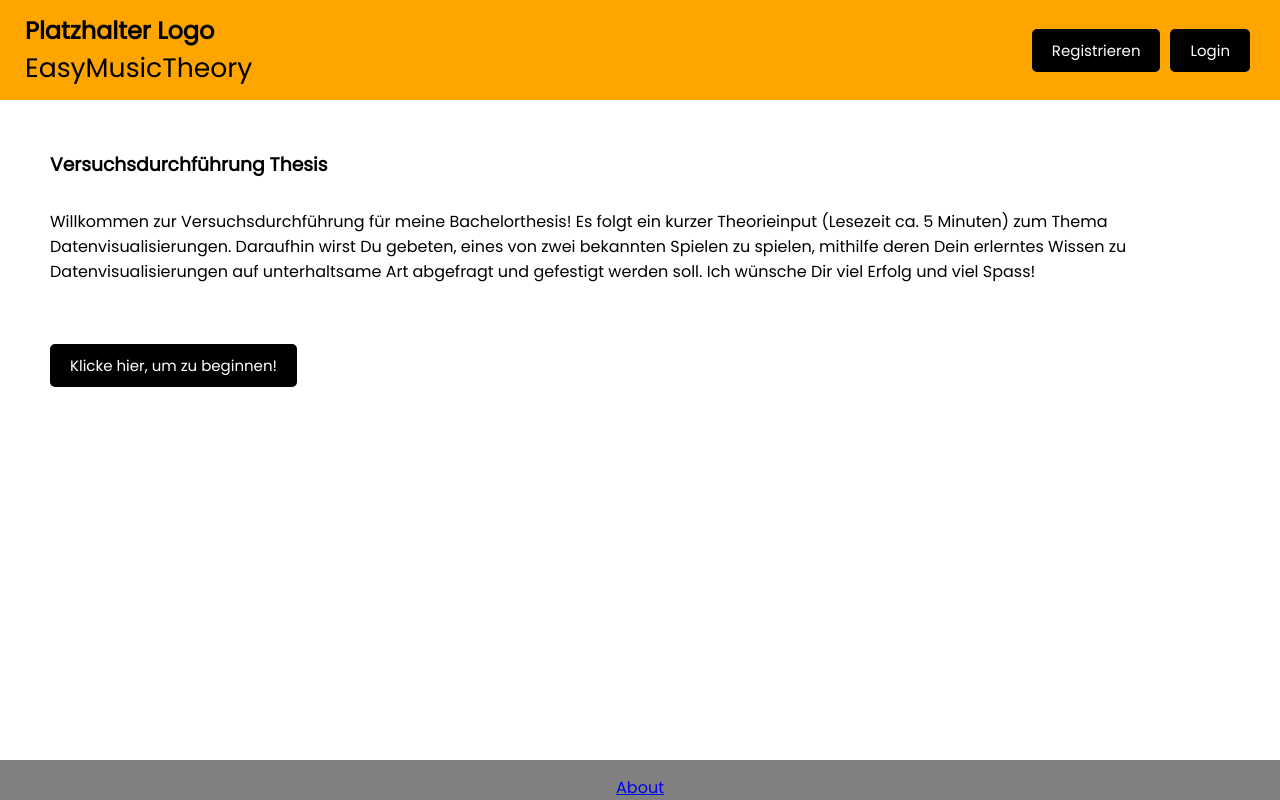
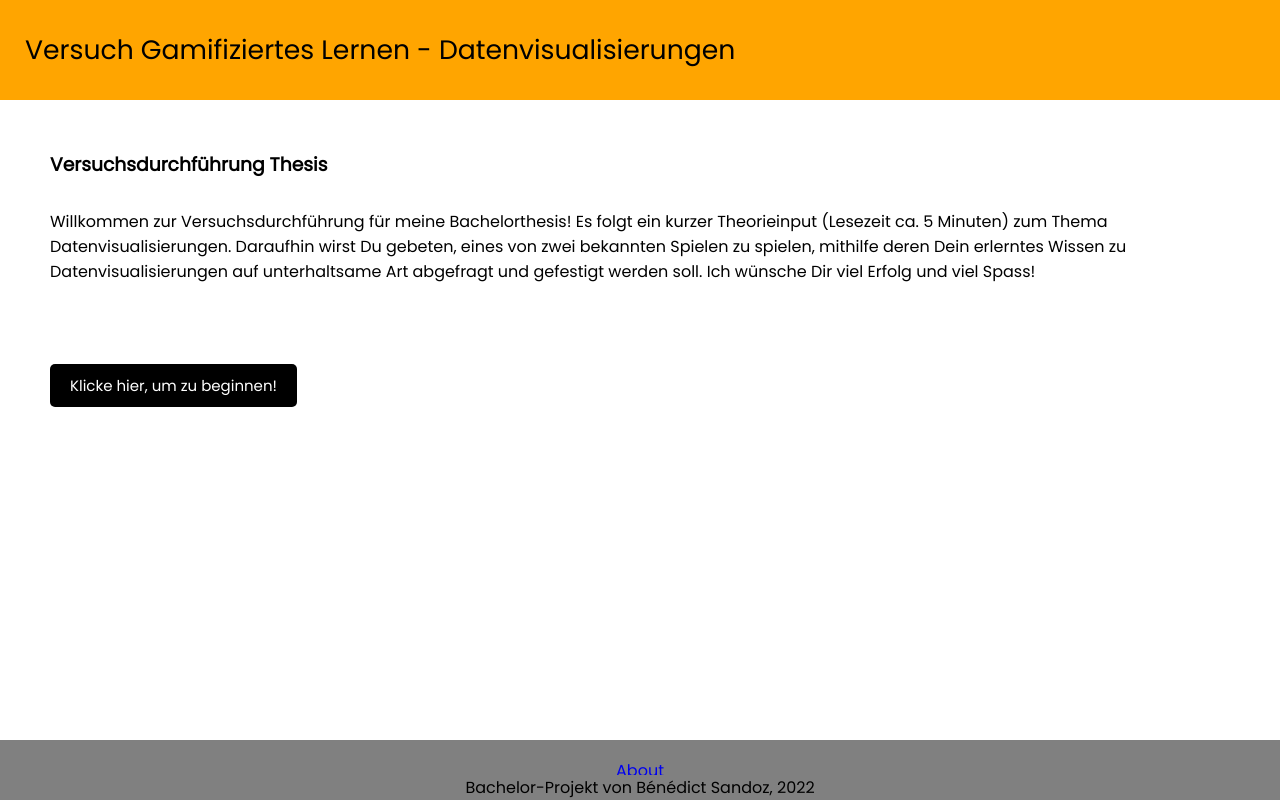
Before and after one commit to bsandoz/mmp-lehrprojekt, a Vue app: page /test in a window 1280 px wide. Built offline with nearby package versions, Linux system fonts and the light colour scheme.

Commit message:
Improvements memory & general fixes

```diff
--- a/src/App.vue
+++ b/src/App.vue
@@ -115,6 +115,9 @@ export default {
     text-decoration: none;
     color: black;
   }
+  .temporary-style {
+    margin-top: 100px;
+  }
   input[type=text], select {
     max-width: 25%;
     padding: 5px;
--- a/src/components/Footer.vue
+++ b/src/components/Footer.vue
@@ -1,6 +1,7 @@
 <template>
   <div class="footer-container">
-    <router-link to="/about">About</router-link>
+    <router-link class="link" to="/about">About</router-link>
+    <p>Bachelor-Projekt von Bénédict Sandoz, 2022</p>
   </div>
 </template>
 
@@ -16,9 +17,14 @@ export default {
   width: 100%;
   background-color: grey;
   display: flex;
-  justify-content: center;
+  justify-content: space-around;
+  align-items: center;
 }
 .footer-container {
-  height: 5%;
+  height: 7.5%;
+}
+.link {
+  position: relative;
+  bottom: auto;
 }
 </style>
--- a/src/components/Header.vue
+++ b/src/components/Header.vue
@@ -1,12 +1,14 @@
 <template>
   <div class="header">
     <div class="header-left">
-      <h2>Platzhalter Logo</h2>
-      <router-link class="home-link" to="/">EasyMusicTheory</router-link>
+      <!--<h2>Platzhalter Logo</h2>-->
+      <router-link class="home-link" to="/">Versuch Gamifiziertes Lernen - Datenvisualisierungen</router-link>
     </div>
     <div class="header-right">
+      <!--Buttons ausblenden für Test
       <button type="button" class="btn" name="button-register" v-if="!userIsLoggedIn" @click="showModalRegister = true">Registrieren</button>
       <button type="button" class="btn" name="button-login" v-if="!userIsLoggedIn" @click="showModalLogin = true">Login</button>
+      -->
       <Teleport to="body">
         <!-- use the modal component, pass in the prop -->
         <ModalLogin :show="showModalLogin" @close="showModalLogin = false">
--- a/src/components/Lead.vue
+++ b/src/components/Lead.vue
@@ -21,6 +21,6 @@ export default {
     margin-left: 50px;
     margin-right: 50px;
     margin-top: 20px;
-    margin-bottom: 10px;
+    margin-bottom: 30px;
   }
 </style>
--- a/src/components/TestUserInfo.vue
+++ b/src/components/TestUserInfo.vue
@@ -20,14 +20,13 @@
         </select>
         <br>
 
-        <label>Vorkenntnisse zum Thema Datenvisualisierungen (1 = Keine Vorkenntnisse, 5 = Sehr gute Vorkenntnisse)</label>
+        <label>Vorkenntnisse zum Thema Datenvisualisierungen (1 = Keine Vorkenntnisse, 4 = Sehr gute Vorkenntnisse)</label>
         <br>
         <select v-model="previousKnowledge" required>
           <option value="1">1</option>
           <option value="2">2</option>
           <option value="3">3</option>
           <option value="4">4</option>
-          <option value="5">5</option>
         </select>
         <br>
 
--- a/src/components/gameComponents/Memory.vue
+++ b/src/components/gameComponents/Memory.vue
@@ -2,7 +2,7 @@
   <div class="exercise">
     <Lead lead="In diesem Memory sind 6 Begriffe zu Datenvisualisierungen und ihre Definitionen versteckt.
     Kannst Du sie alle finden und richtig zuordnen? Klicke auf die Felder, um sie aufzudecken." />
-    <button class="btn continue-btn" v-show="showContinueButton" @click="makeBoxesInvisible">Verdecken & Weiter</button>
+    <button class="btn continue-btn" :class="{ active: canContinue }" v-if="showContinueButton" @click="makeBoxesInvisible">Weiter</button>
     <div class="memory-container" :if="this.testQuizCompleted === false">
       <button class="btn" v-if="this.isGameRunning === false" @click="startGame">Memory starten!</button>
       <div v-for="item in memoryboxArray" :key="item.id" v-if="this.isGameRunning">
@@ -39,6 +39,7 @@ export default {
       secondBoxClicked: null,
       triesNumber: 0,
       showContinueButton: false,
+      canContinue: false,
 
       testQuizCompleted: null,
       userScore: Number,
@@ -66,7 +67,7 @@ export default {
             this.stopRevealing = true;
             this.compareBoxes(this.firstBoxClicked, this.secondBoxClicked);
             //setTimeout(this.makeBoxesInvisible, 3000);
-            this.showContinueButton = true;
+            this.canContinue = true;
           }
         } else {
           console.log("Not allowed to reveal more boxes right now.");
@@ -90,6 +91,7 @@ export default {
             })
           await this.shuffle(this.memoryboxArray);
           this.isGameRunning = true;
+          this.showContinueButton = true;
         }
       }
       catch (error) {
@@ -114,6 +116,7 @@ export default {
       return array;
     },
     makeBoxesInvisible() {
+      if (this.visibilityCounter >= 2) {
         for (var i = 0; i < this.memoryboxArray.length; i++) {
           this.memoryboxArray[i].isVisible = false;
         }
@@ -123,7 +126,8 @@ export default {
         this.secondBoxPair = 0;
         this.firstBoxClicked = null;
         this.secondBoxClicked = null;
-      this.showContinueButton = false;
+        this.canContinue = false;
+      }
     },
     compareBoxes(firstBox, secondBox) {
       this.triesNumber++;
@@ -207,8 +211,10 @@ export default {
     min-width: 200px;
     max-height: 250px;
     min-height: 200px;
+    background-color: orange;
     border-style: solid;
-    border-color: grey;
+    border-color: black;
+    border-radius: 5px;
     margin-bottom: 50px;
     font-size: 0;
     display: flex;
@@ -218,15 +224,25 @@ export default {
     padding: 10px;
   }
   .visible {
-    background-color: yellow;
+    background-color: white;
+    border-color: grey;
     font-size: 12pt;
   }
   .solved {
-    background-color: green;
-    font-size: 14pt;
+    background-color: lightgreen;
+    font-size: 12pt;
+    border-color: green;
   }
   .continue-btn {
     margin-left: 50px;
+    background-color: grey;
+    color: red;
+    cursor: default;
+  }
+  .active {
+    background-color: black;
+    color: white;
+    cursor: pointer;
   }
 </style>
 
--- a/src/views/Home.vue
+++ b/src/views/Home.vue
@@ -1,14 +1,15 @@
 <template>
+  <!-- Ausgeblendet für Test
   <div class="placeholder-hero">
     <p>Platzhalter Hero-Image</p>
   </div>
-  <Lead lead="Willkommen auf der Homepage dieses Lerntools! Dies ist ein Leadtext. Lorem ipsum dolor sit amet,
-  consectetuer adipiscing elit. Aenean commodo ligula eget dolor. Aenean massa. Cum sociis natoque penatibus et magnis dis parturient montes,
-  nascetur ridiculus mus. Donec quam felis, ultricies nec, pellentesque eu, pretium quis, sem. Nulla consequat massa quis enim.
-  Donec pede justo, fringilla vel, aliquet nec, vulputate eget, arcu. "/>
+  -->
+  <Lead lead="Willkommen auf der Homepage dieses Lerntools! Im Rahmen meiner Bachelorarbeit zum Thema Gamification für Lerntools habe ich einen Test zu
+  Datenvisualisierungen erarbeitet, mit dem zwei Ansätze von Gamification getestet werden sollen. Dieser Test dauert ungefähr 15 Minuten. Es sind keine Vorkenntnisse
+  notwendig. Ich wünsche Dir viel Spass und bedanke mich für deine Mithilfe! "/>
   <Content :content="content" />
-  <h3 v-if="!userIsLoggedIn">Bitte logge dich ein, um Zugriff auf die Inhalte dieser Webseite zu erhalten.</h3>
-  <router-link class="clickbox site-title unstyled-link" to="/test">Hier geht es zur Versuchsdurchführung (Kein Login nötig).</router-link>
+  <!--<h3 v-if="!userIsLoggedIn">Bitte logge dich ein, um Zugriff auf die Inhalte dieser Webseite zu erhalten.</h3>-->
+  <router-link class="clickbox site-title unstyled-link" to="/test">Hier geht es zur Versuchsdurchführung</router-link>
 </template>
 
 <script>
```
Lines whose indentation alone changed are shown as unchanged.
